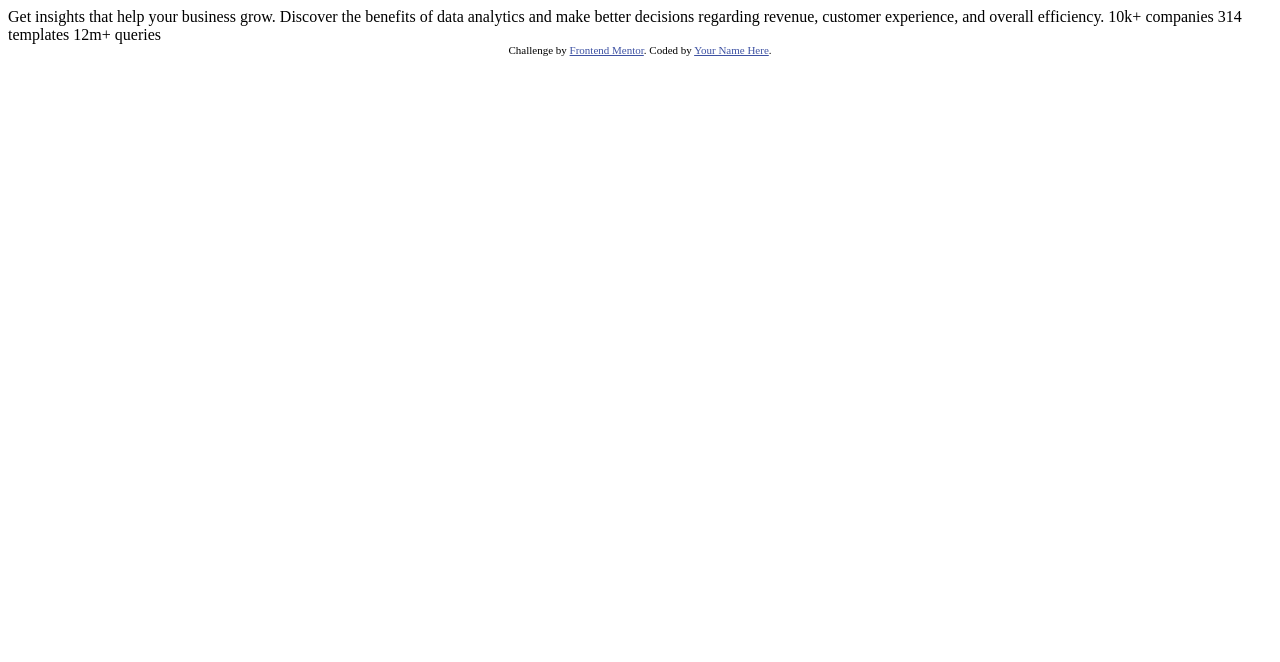
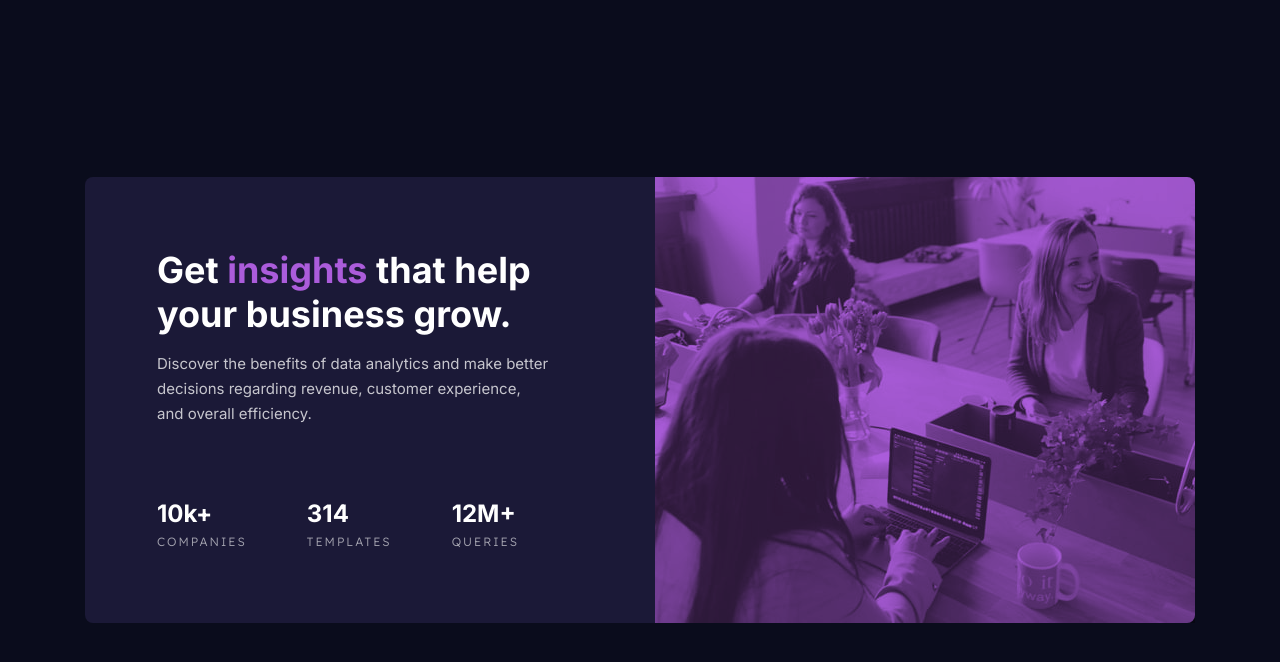
Before and after one commit to gabrieltrtl/stats-preview-card-component, a plain HTML site: page index.html in a window 1280 px wide. Drawn offline with Linux system fonts and the light colour scheme.

Commit message:
final commit

```diff
--- a/index.html
+++ b/index.html
@@ -2,32 +2,31 @@
 <html lang="en">
 <head>
   <meta charset="UTF-8">
-  <meta name="viewport" content="width=device-width, initial-scale=1.0"> <!-- displays site properly based on user's device -->
-
+  <meta name="viewport" content="width=device-width, initial-scale=1.0">
   <link rel="icon" type="image/png" sizes="32x32" href="./images/favicon-32x32.png">
-
+  <link rel="stylesheet" href="style.css">
   <title>Frontend Mentor | Stats preview card component</title>
-
-  <!-- Feel free to remove these styles or customise in your own stylesheet 👍 -->
-  <style>
-    .attribution { font-size: 11px; text-align: center; }
-    .attribution a { color: hsl(228, 45%, 44%); }
-  </style>
 </head>
 <body>
 
-  Get insights that help your business grow.
+  <main>
+    <picture class="image-container">
+      <source media="(min-width: 1200px)" srcset="./images/image-header-desktop.jpg">
+      <img src="./images/image-header-mobile.jpg" alt="">
+    </picture>
+    <div class="content-container">
+      <h1>Get <span>insights</span> that help your business grow.</h1>
+      <p>
+        Discover the benefits of data analytics and make better decisions regarding revenue, customer
+        experience, and overall efficiency.
+      </p>
+      <ul>
+        <li>10k+ <span>companies</span></li>
+        <li>314 <span>templates</span></li>
+        <li>12M+ <span>queries</span></li>
+      </ul>
+    </div>
+  </main>
 
-  Discover the benefits of data analytics and make better decisions regarding revenue, customer
-  experience, and overall efficiency.
-
-  10k+ companies
-  314 templates
-  12m+ queries
-
-  <div class="attribution">
-    Challenge by <a href="https://www.frontendmentor.io?ref=challenge" target="_blank">Frontend Mentor</a>.
-    Coded by <a href="#">Your Name Here</a>.
-  </div>
 </body>
 </html>
--- /dev/null
+++ b/style.css
@@ -0,0 +1,149 @@
+@import url('https://fonts.googleapis.com/css2?family=Inter:wght@100..900&family=Lexend+Deca:wght@100..900&display=swap');
+
+/* font-family: "Lexend Deca", sans-serif; */
+
+* {
+  margin: 0;
+  padding: 0;
+  box-sizing: border-box;
+  text-decoration: none;
+}
+
+input, button, textarea, select {
+  font: inherit;
+}
+
+ol, ul {
+	list-style: none;
+}
+
+img, picture, video, canvas, svg {
+  display: block;
+  width: 100%;
+}
+
+
+body {
+  font-family: "Inter", sans-serif;
+  min-height: 100vh;
+  background: #0A0C1C;
+  color: #FFF;
+}
+
+main {
+  max-width: 327px;
+  margin: 5.5rem auto;
+  background: #1B1937;
+  border-radius: 8px;
+}
+
+.image-container {
+  background-color: #AB5CDB;
+  border-top-left-radius: 8px;
+  border-top-right-radius: 8px;
+}
+
+.image-container img {
+  mix-blend-mode: multiply;
+  opacity: 0.75;
+}
+
+.content-container {
+  padding: 2.5rem 1.9688rem 2rem 1.9688rem;
+  display: flex;
+  flex-direction: column;
+  align-items: center;
+}
+
+.content-container h1 {
+  font-size: 1.75rem;
+  text-align: center;
+  margin-bottom: 1rem;
+}
+
+.content-container h1 > span {
+  color: #AB5CDB;
+}
+
+.content-container p {
+  line-height: 1.66;
+  font-size: 0.9375rem;
+  text-align: center;
+  opacity: 0.75;
+  margin-bottom: 2.5rem;
+}
+
+.content-container li {
+  display: flex;
+  flex-direction: column;
+  align-items: center;
+  gap: 2px;
+  font-size: 1.5rem;
+  font-weight: 700;
+}
+
+.content-container li:nth-child(-n+2) {
+  margin-bottom: 1.5rem;
+}
+
+.content-container li > span {
+  opacity: 0.6;
+  font-size: 0.75rem;
+  font-family: "Lexend Deca", sans-serif;
+  text-transform: uppercase;
+  line-height: 2;
+  letter-spacing: 2px;
+  font-weight: 300;
+}
+
+@media (min-width: 1200px) {
+
+  body {
+    display: flex;
+    align-items: center;
+    justify-content: center;
+  }
+
+  main {
+    display: flex;
+    flex-direction: row-reverse;
+    max-width: 69.375rem;
+    margin: initial;
+  }
+
+  .image-container {
+    border-top-left-radius: initial;
+    border-bottom-right-radius: 8px;
+    min-width: 33.75rem;
+  }
+
+  .content-container {
+    display: block;
+    padding: 4.4375rem 6.625rem 3.6875rem 4.5rem;
+  }
+
+  .content-container h1 {
+    font-size: 2.25rem;
+    text-align: left;
+  }
+
+  .content-container p {
+    margin-bottom: 4.5rem;
+    text-align: left;
+  }
+
+  .content-container ul {
+    display: flex;
+    gap: 60px;
+
+  }
+
+  .content-container li {
+    align-items: start;
+  }
+
+  .content-container li:nth-child(-n+2) {
+    margin-bottom: initial;
+  }
+
+}
```
